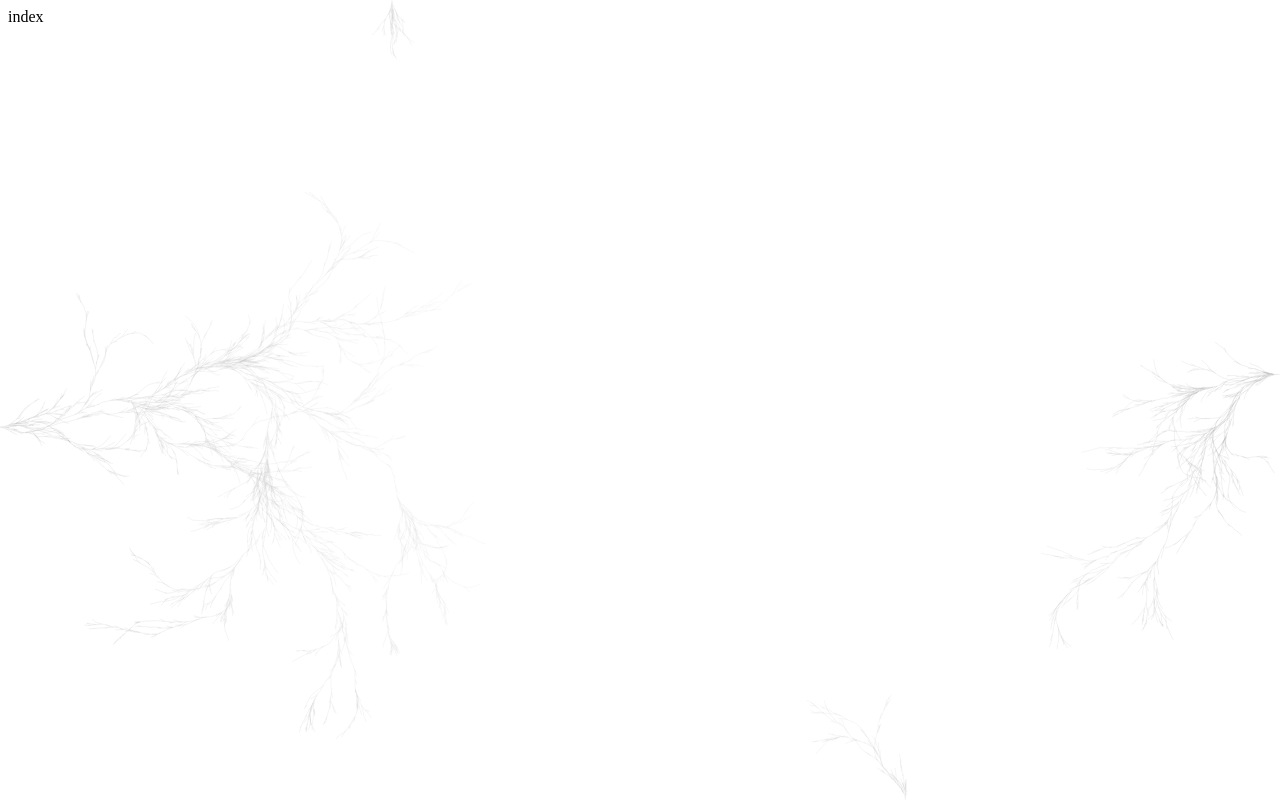
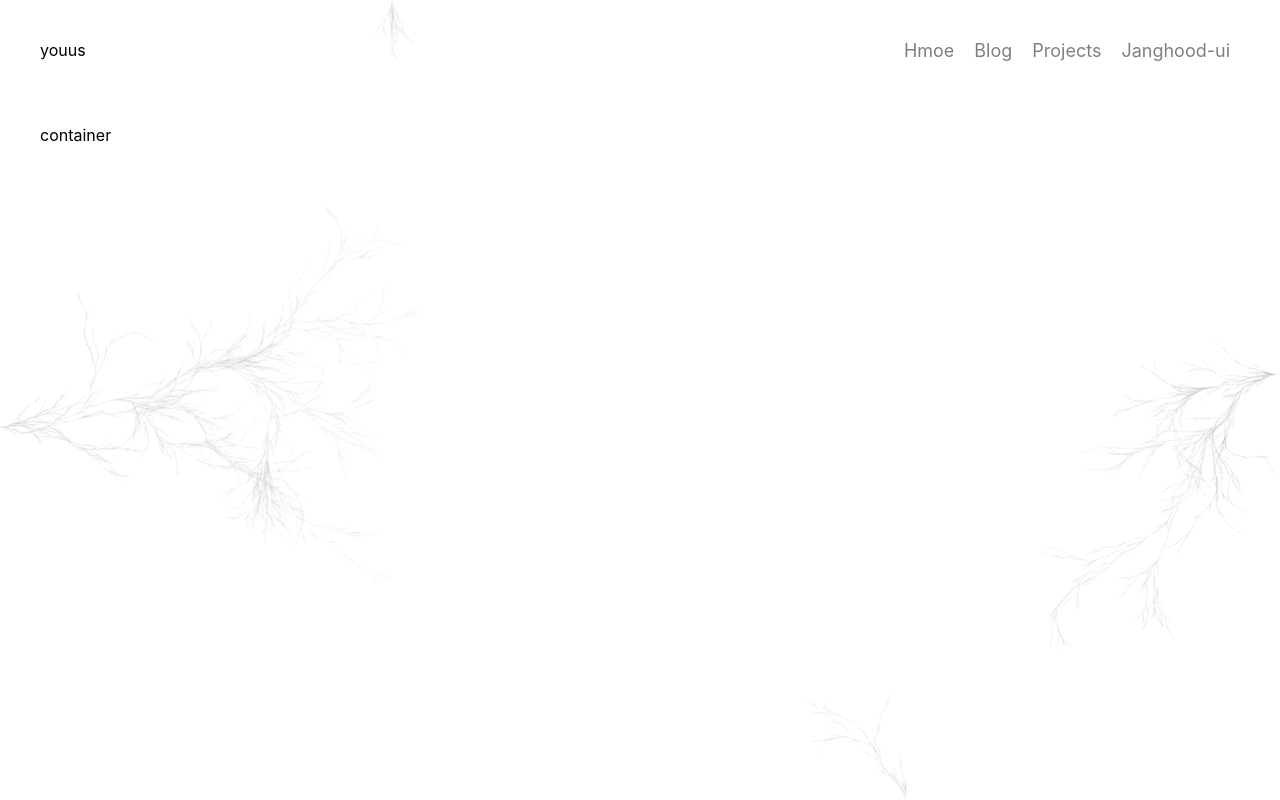
Before and after one commit to youuss/youus.me, a Nuxt app: page / in a window 1280 px wide. Built offline with nearby package versions, Linux system fonts and the light colour scheme.

Commit message:
✨ header done

```diff
--- a/app.vue
+++ b/app.vue
@@ -1,5 +1,6 @@
 <template>
   <div>
+    <NavBar />
     <NuxtPage />
     <Plum />
   </div>
--- a/assets/common.scss
+++ b/assets/common.scss
@@ -21,3 +21,23 @@
 .pointer-events-none {
   pointer-events: none;
 }
+
+:root {
+  --font-size-nav: 18px
+}
+
+body {
+  font-family: "Inter",ui-sans-serif,system-ui,-apple-system,BlinkMacSystemFont,"Segoe UI",Roboto,"Helvetica Neue",Arial,"Noto Sans",sans-serif,"Apple Color Emoji","Segoe UI Emoji","Segoe UI Symbol","Noto Color Emoji";
+}
+
+a {
+  text-decoration: none;
+  color: #000;
+  opacity: 0.5;
+  font-size: var(--font-size-nav);
+  transition: border .3s ease-in-out;
+
+  &:hover {
+    opacity: 0.8;
+  }
+}
--- /dev/null
+++ b/components/NavBar.vue
@@ -0,0 +1,27 @@
+<template>
+  <header class="header">
+    <div class="sign">youus</div>
+    <nav class="nav">
+      <NuxtLink to="/">Hmoe</NuxtLink>
+      <NuxtLink to="/blog">Blog</NuxtLink>
+      <NuxtLink to="/projects">Projects</NuxtLink>
+      <a href="https://shuimo.janghood.com/" target="_blank">Janghood-ui</a>
+    </nav>
+  </header>
+</template>
+<style lang="scss" scoped>
+.header {
+  display: grid;
+  grid-template-columns: auto max-content;
+  .sign {
+    padding: 2rem;
+  }
+  .nav {
+    grid-column: -1 span;
+    padding: 2rem;
+    a {
+      margin: 0 10px;
+    }
+  }
+}
+</style>
--- a/pages/index.vue
+++ b/pages/index.vue
@@ -1,5 +1,10 @@
 <template>
-  <div>
-    index
-  </div>
+  <main class="main">
+    container
+  </main>
 </template>
+<style lang="scss" scoped>
+.main {
+  padding: 2rem;
+}
+</style>
```
